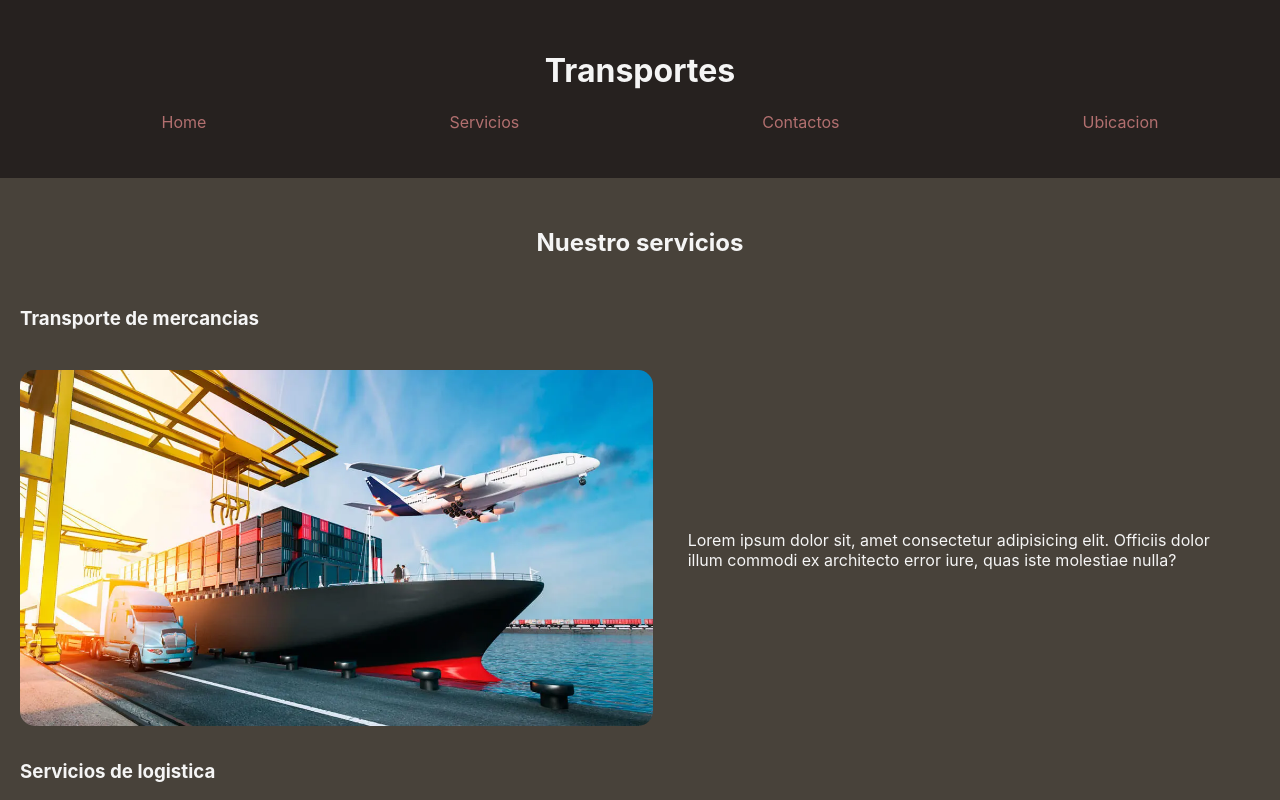
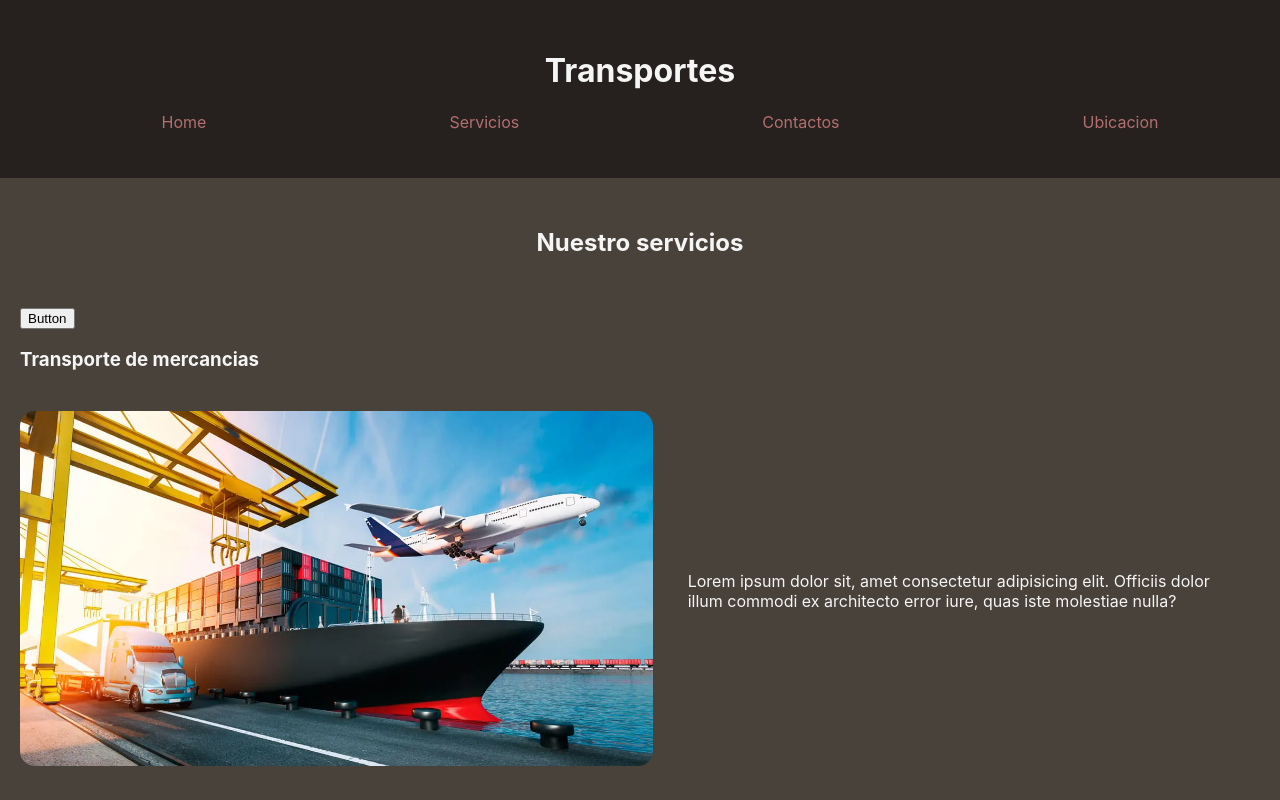
Before and after one commit to BryanGordon/transport-vue, a Vue app: page / in a window 1280 px wide. Shown: the top 800 px of the page. Built offline with nearby package versions, Linux system fonts and the light colour scheme.

Commit message:
Trying Vue transitions

```diff
--- a/src/components/Services.vue
+++ b/src/components/Services.vue
@@ -1,5 +1,9 @@
 <script setup>
-  import Transport from '../assets/transportes-1.webp'
+  import { ref } from 'vue'
+import Transport from '../assets/transportes-1.webp'
+import { Transition } from 'vue';
+
+  const algo = ref(true)
 </script>
 
 <template>
@@ -8,7 +12,9 @@
       <h1>Nuestro servicios</h1>
     </header>
 
-    <article>
+    <button @click="algo = !algo">Button</button>
+    <Transition>
+    <article v-show="algo">
         <h3>Transporte de mercancias</h3>
         <div class="info-container">
           <picture>
@@ -17,7 +23,7 @@
           <p>Lorem ipsum dolor sit, amet consectetur adipisicing elit. Officiis dolor illum commodi ex architecto error iure, quas iste molestiae nulla?</p>
         </div>
     </article>
-
+  </Transition>
     <article>
       <h3>Servicios de logistica</h3>
       <div class="info-container">
@@ -77,4 +83,14 @@
     max-height: 400px;
     border-radius: 15px;
   }
+
+  .v-enter-active,
+  .v-leave-active {
+    transition: opacity 0.5s ease-in-out;
+  }
+
+  .v-enter-from,
+  .v-leave-to {
+    opacity: 0;
+  }
 </style>
```
